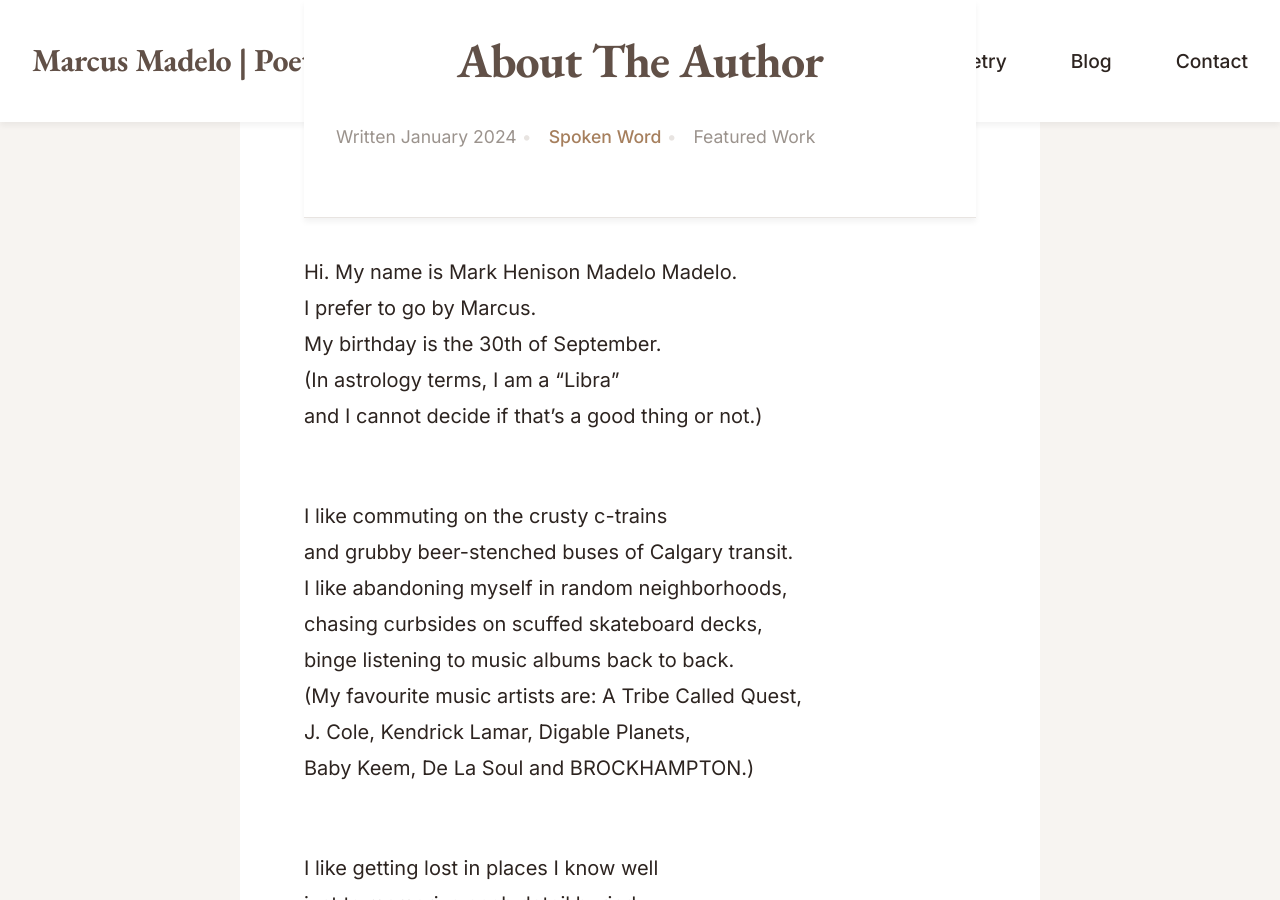
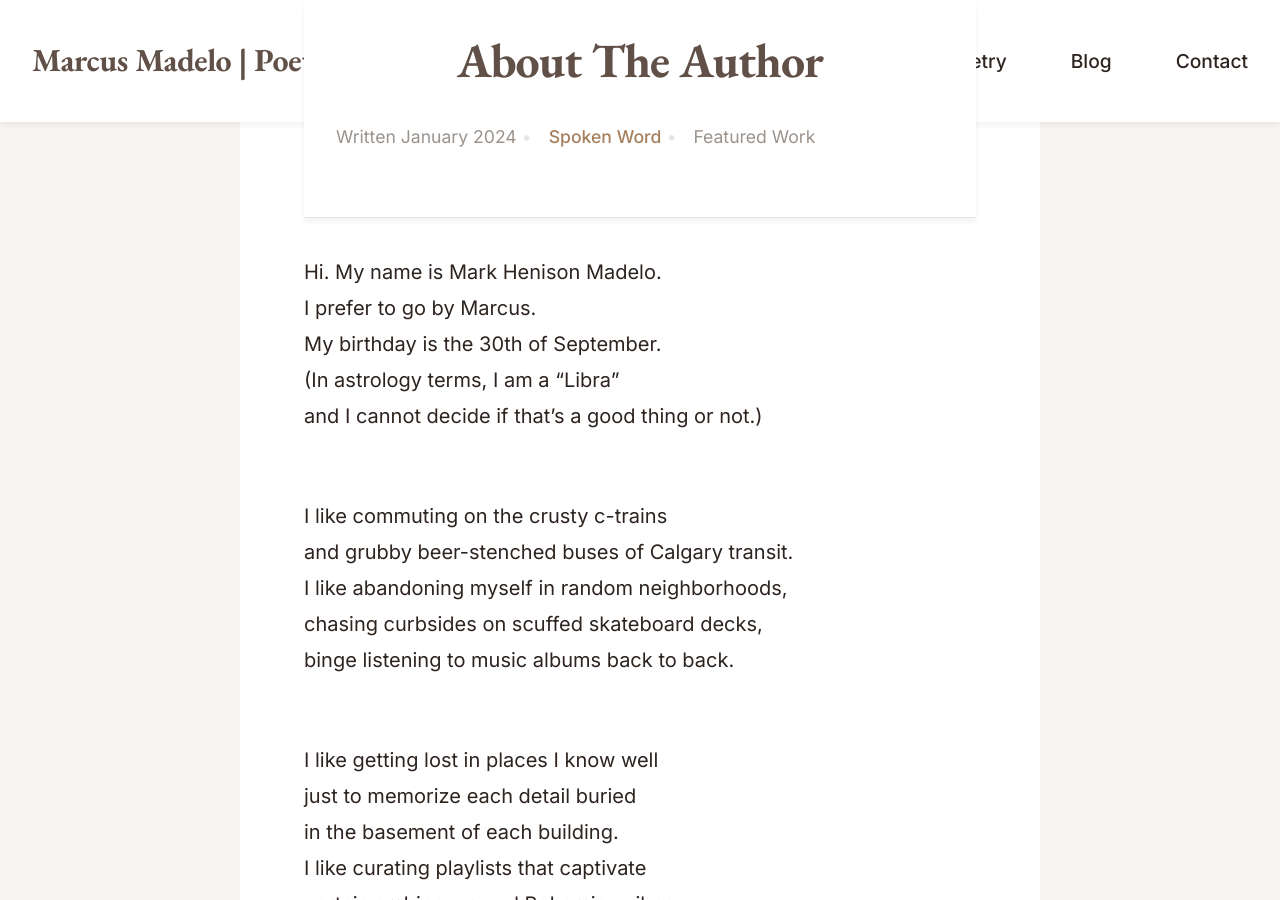
Before and after one commit to brennanbrown/kindreadthepoet, a Jekyll site: the page built from _poems/about-the-author.md, in a window 1280 px wide and 900 px high, scrolled down 851 px. Built offline with Jekyll 4.4.1, drawn with Linux system fonts in a browser that asks for light colours.

Commit message:
Update Poetry “about-the-author”

```diff
--- a/_poems/about-the-author.md
+++ b/_poems/about-the-author.md
@@ -1,101 +1,98 @@
 ---
+title: About The Author
+parts: 3
+excerpt: "The ad on Instagram says: '85% of people worldwide, both adolescents
+  and adults...'"
 layout: poem
-title: "About The Author"
 date: 2024-01-15
 category: Spoken Word
 featured: true
 series: true
-series_title: "About The Author"
-parts: 3
-excerpt: "The ad on Instagram says: '85% of people worldwide, both adolescents and adults...'"
+series_title: About The Author
 ---
-
 ## Part 1
 
-The ad on Instagram says:
-*"85% of people worldwide,
-both adolescents and adults,
+The ad on Instagram says:\
+*"85% of people worldwide,\
+both adolescents and adults,\
 are affected by low self esteem."*
 
-I find it complicated to introduce myself. Strangers assume I'm humble and meek,
-but I have always been burdened with self-confidence issues.
-If you asked me to name one thing I'm proud about:
+I find it complicated to introduce myself. Strangers assume I'm humble and meek,\
+but I have always been burdened with self-confidence issues.\
+If you asked me to name one thing I'm proud about:\
 I would collapse into powdered soot trying to pronounce my name.
 
-Hi. My name is Mark Henison Madelo Madelo.
-I prefer to go by Marcus.
-My birthday is the 30th of September.
-(In astrology terms, I am a "Libra"
+Hi. My name is Mark Henison Madelo.\
+I prefer to go by Marcus.\
+My birthday is the 30th of September.\
+(In astrology terms, I am a "Libra"\
 and I cannot decide if that's a good thing or not.)
 
-I like commuting on the crusty c-trains
-and grubby beer-stenched buses of Calgary transit.
-I like abandoning myself in random neighborhoods,
-chasing curbsides on scuffed skateboard decks,
+I like commuting on the crusty c-trains\
+and grubby beer-stenched buses of Calgary transit.\
+I like abandoning myself in random neighborhoods,\
+chasing curbsides on scuffed skateboard decks,\
 binge listening to music albums back to back.
-(My favourite music artists are: A Tribe Called Quest,
-J. Cole, Kendrick Lamar, Digable Planets,
-Baby Keem, De La Soul and BROCKHAMPTON.)
 
-I like getting lost in places I know well
-just to memorize each detail buried
-in the basement of each building.
-I like curating playlists that captivate
-certain ambiences and Bohemian vibes.
-I like the smell of coffee when it's been sitting out,
-soaking up sundry rays of sunlight without being sipped once.
-I like wearing hoodies that swallow my body whole.
-I like flicking my fingers against the fluttering staccato
-of my four string bass guitar I named "Felix".
-I love reading poems and watching them be performed.
+I like getting lost in places I know well\
+just to memorize each detail buried\
+in the basement of each building.\
+I like curating playlists that captivate\
+certain ambiences and Bohemian vibes.\
+I like the smell of coffee when it's been sitting out,\
+soaking up sundry rays of sunlight without being sipped once.\
+I like wearing hoodies that swallow my body whole.\
+I like flicking my fingers against the fluttering staccato\
+of my four string bass guitar I named "Felix".\
+I love reading poems and watching them be performed.\
 I love Spoken Word and that's how I started as a writer.
 
 ## Part 2
 
-When I compose a poem,
+When I compose a poem,\
 I embed a repeated structure in each sentence.
 
-When I compose a poem,
-I type assortments of alliterations,
-where they intoxicate the reader's tongue
+When I compose a poem,\
+I type assortments of alliterations,\
+where they intoxicate the reader's tongue\
 and taze their tonsils limp and numb.
 
-When I compose a poem,
-I make my fingers finesse a keyboard
-and convince it that I'm a chiropractor
+When I compose a poem,\
+I make my fingers finesse a keyboard\
+and convince it that I'm a chiropractor\
 for the problems it never it never knew it carried.
 
-When I perform a poem,
-I see the stanzas I've scribbled in certain colours.
-I search for shades and hues in the shadows cast from spotlights.
+When I perform a poem,\
+I see the stanzas I've scribbled in certain colours.\
+I search for shades and hues in the shadows cast from spotlights.\
 I squint when I scout those pigments and tints hiding softly within silence.
 
-When I perform a poem,
-my mouth moves with momentum,
-my lips speak nonstop until they are cracked and chapped
+When I perform a poem,\
+my mouth moves with momentum,\
+my lips speak nonstop until they are cracked and chapped\
 and my asthma lunges out and assaults my lungs.
 
 ## Part 3
 
-Sometimes it takes a prayer, a deep breath
-and a tug of war with myself to get out of bed.
-I've chosen my bedsheets so the first thing
-that comes to mind when I go to sleep is that I'm cozy,
+Sometimes it takes a prayer, a deep breath\
+and a tug of war with myself to get out of bed.\
+I've chosen my bedsheets so the first thing\
+that comes to mind when I go to sleep is that I'm cozy,\
 rather than remind myself of my roommate named Depression.
 
-Rudy Francisco defines his depression as
-"an angry deity, a jealous god, a thirsty shadow
-that wrings [his] joy like a dishrag
-and makes juice out of [his] smile."
+Rudy Francisco defines his depression as\
+"an angry deity, a jealous god, a thirsty shadow\
+that wrings \[his] joy like a dishrag\
+and makes juice out of \[his] smile."
 
-But my Depression is the neighbor
-I choose to have conversations with on certain days.
-My Depression is the white noise cluttering
+But my Depression is the neighbor\
+I choose to have conversations with on certain days.\
+My Depression is the white noise cluttering\
 the soundtrack I compiled the night before.
 
-But today I survived; that is my accomplishment for today.
-I don't show off that medal beside my own name tag.
-Instead, I leave it pinned up on the creased collar
-on the left side of my shirt,
-above this purple heart I bear
+But today I survived; that is my accomplishment for today.\
+I don't show off that medal beside my own name tag.\
+Instead, I leave it pinned up on the creased collar\
+on the left side of my shirt,\
+above this purple heart I bear\
 from all the times I have been too hard on myself.
```
